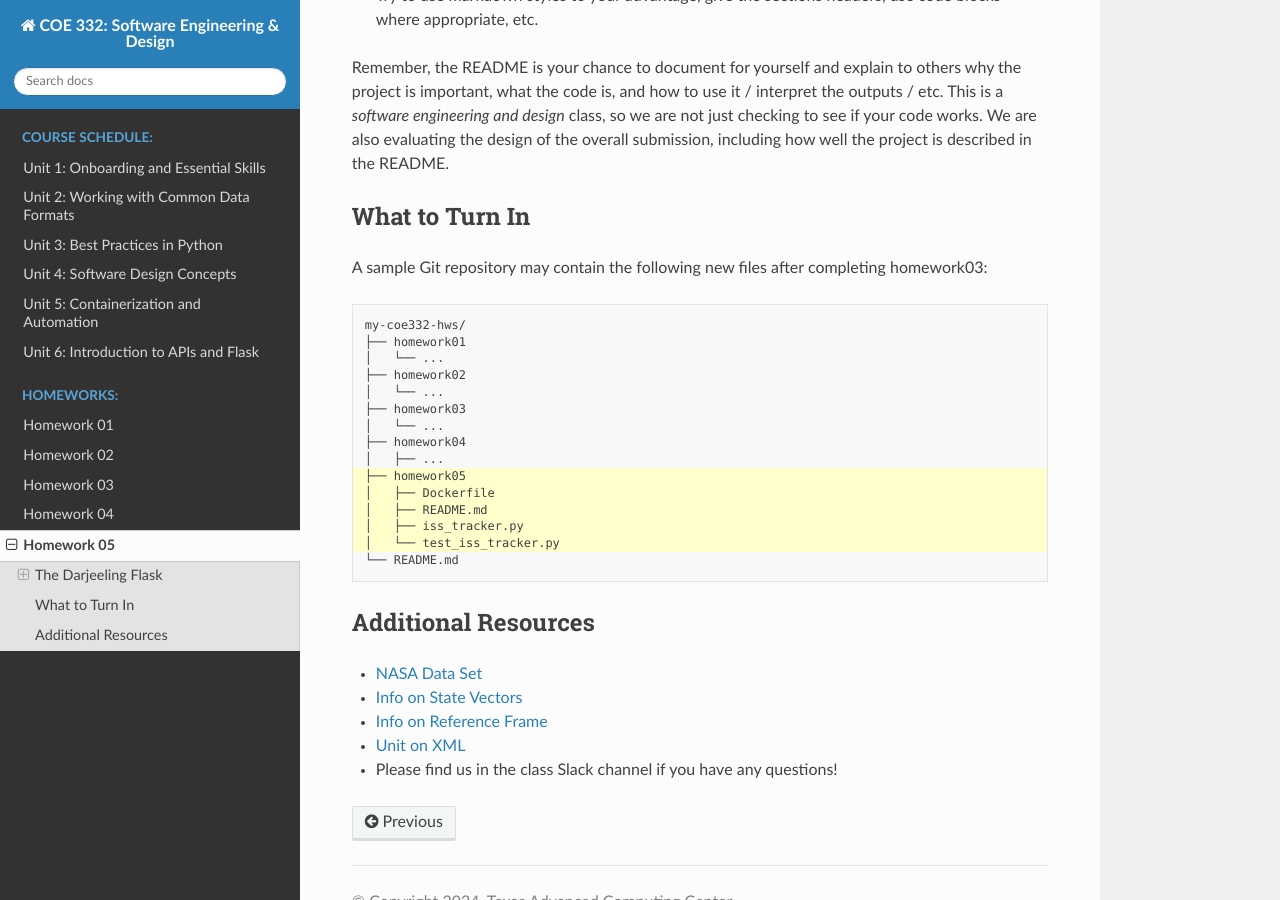
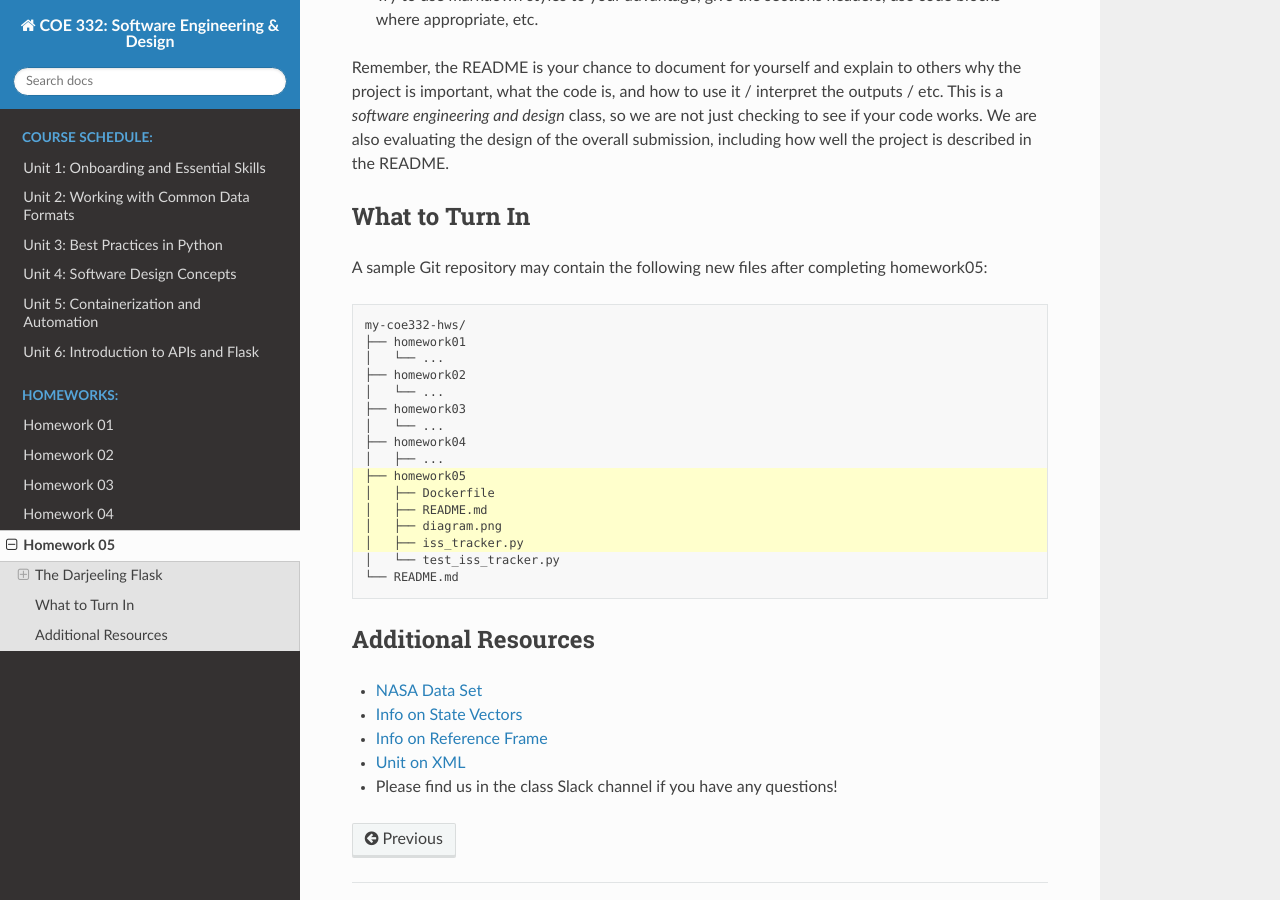
Before and after one commit to TACC/coe-332-sp24, a Sphinx documentation site: the page built from docs/homework/homework05.rst, in a window 1280 px wide and 900 px high, scrolled down 1822 px. Built offline with Sphinx 7.4.7 and the Read the Docs theme 2.0.0, drawn with Linux system fonts in a browser that asks for light colours; some of the changed lines change nothing that is shown.

Commit message:
typos in hw 5

```diff
--- a/docs/homework/homework05.rst
+++ b/docs/homework/homework05.rst
@@ -103,7 +103,7 @@ What to Turn In
 ---------------
 
 A sample Git repository may contain the following new files after completing
-homework03:
+homework05:
 
 .. code-block:: text
    :emphasize-lines: 10-14
@@ -120,6 +120,7 @@ homework03:
    ├── homework05
    │   ├── Dockerfile
    │   ├── README.md
+   │   ├── diagram.png
    │   ├── iss_tracker.py
    │   └── test_iss_tracker.py
    └── README.md
```
